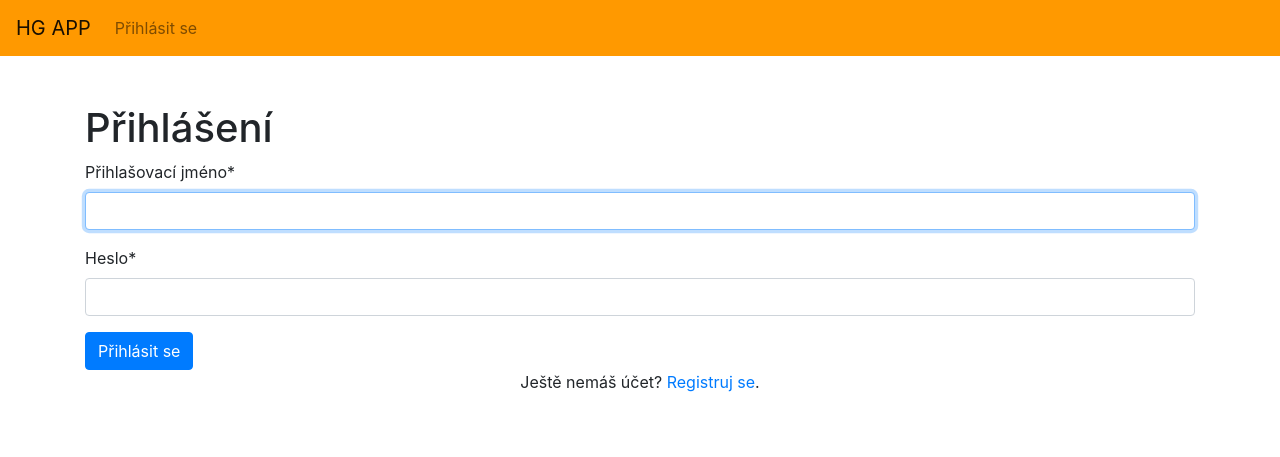
After one commit to wedrt/hg_app, a Django app: page /login in a window 1280 px wide. The commit adds this page. Shown: the top 457 px of the page. Run offline with Django 4.2, Linux system fonts and the light colour scheme; some libraries are stand-ins or nearby versions.

Commit message:
registration and login

```diff
--- a/hg/settings.py
+++ b/hg/settings.py
@@ -38,7 +38,11 @@ INSTALLED_APPS = [
     'django.contrib.messages',
     'django.contrib.staticfiles',
     'hg_app.apps.HgAppConfig',
+    'crispy_forms',
 ]
+
+CRISPY_TEMPLATE_PACK = 'bootstrap4'
+
 
 MIDDLEWARE = [
     'django.middleware.security.SecurityMiddleware',
--- a/hg/urls.py
+++ b/hg/urls.py
@@ -18,6 +18,6 @@ from django.urls import include, path
 
 urlpatterns = [
     path('admin/', admin.site.urls),
-    path('hg_app/', include('hg_app.urls')),
-    path('', include('hg_app.urls')),
+    path('hg_app/', include(('hg_app.urls', 'hg_app'), namespace='hg_app')),
+    path('', include(('hg_app.urls', 'hg_app'), namespace='hg_app')),
 ]
--- /dev/null
+++ b/hg_app/forms.py
@@ -0,0 +1,50 @@
+from django import forms
+from django.contrib.auth.models import User
+from django.contrib.auth.forms import UserCreationForm
+from django.core.exceptions import ValidationError
+from django.contrib.auth.forms import AuthenticationForm, UsernameField
+
+
+class NewUserForm(UserCreationForm):
+    username = forms.CharField(label='Přihlašovací jméno', min_length=5, max_length=150, required=True)
+    email = forms.EmailField(label='Email', required=True)
+    password1 = forms.CharField(label='Heslo', widget=forms.PasswordInput, required=True)
+    password2 = forms.CharField(label='Heslo znovu pro potvrzení', widget=forms.PasswordInput, required=True)
+
+    def username_clean(self):
+        username = self.cleaned_data['username'].lower()
+        new = User.objects.filter(username=username)
+        if new.count():
+            raise ValidationError("Hráč se zadaným jmnénem už existuje")
+        return username
+
+    def email_clean(self):
+        email = self.cleaned_data['email'].lower()
+        new = User.objects.filter(email=email)
+        if new.count():
+            raise ValidationError(" Email je už použitý")
+        return email
+
+    def clean_password2(self):
+        password1 = self.cleaned_data['password1']
+        password2 = self.cleaned_data['password2']
+
+        if password1 and password2 and password1 != password2:
+            raise ValidationError("Hesla se neshodují")
+        return password2
+
+    def save(self, commit=True):
+        user = User.objects.create_user(
+            self.cleaned_data['username'],
+            self.cleaned_data['email'],
+            self.cleaned_data['password1']
+        )
+        return user
+
+
+class LoginForm(AuthenticationForm):
+    username = UsernameField(
+        label='Přihlašovací jméno',
+        widget=forms.TextInput(attrs={'autofocus': True})
+    )
+    password = forms.CharField(label='Heslo', widget=forms.PasswordInput, required=True)
--- /dev/null
+++ b/hg_app/templates/hg_app/header.html
@@ -0,0 +1,20 @@
+<!DOCTYPE html>
+<html>
+  <head>
+    <!-- Required meta tags -->
+    <meta charset="utf-8">
+    <meta name="viewport" content="width=device-width, initial-scale=1.0">
+    <link rel="stylesheet" href="https://cdn.jsdelivr.net/npm/bootstrap@4.5.3/dist/css/bootstrap.min.css" integrity="sha384-TX8t27EcRE3e/ihU7zmQxVncDAy5uIKz4rEkgIXeMed4M0jlfIDPvg6uqKI2xXr2" crossorigin="anonymous">
+
+    <title>HG APP</title>
+  </head>
+ <body>
+
+    {% include 'hg_app/includes/navbar.html' %}
+
+    {% block content %}
+
+    {% endblock %}
+
+  </body>
+</html>
--- /dev/null
+++ b/hg_app/templates/hg_app/includes/navbar.html
@@ -0,0 +1,27 @@
+<!--Navbar-->
+<nav class="navbar navbar-expand-lg navbar-light" style="background-color: #ff9900;">
+  <a class="navbar-brand" href="">HG APP</a>
+  <button class="navbar-toggler" type="button" data-toggle="collapse" data-target="#navbarText" aria-controls="navbarText" aria-expanded="False" aria-label="Toggle navigation">
+    <span class="navbar-toggler-icon"></span>
+  </button>
+  <div class="collapse navbar-collapse" id="navbarText">
+    <ul class="navbar-nav mr-auto">
+      {% if user.is_authenticated %}
+
+      <li class="nav-item">
+        <a class="nav-link" href="/logout">Logout</a>
+      </li>
+      <li class="nav-item">
+        <a class="nav-link" href="#">Přihlášený hráč: {{user.username}}</a>
+      </li>
+
+      {% else %}
+
+      <li class="nav-item">
+        <a class="nav-link" href="/login">Přihlásit se</a>
+      </li>
+
+      {% endif %}
+    </ul>
+  </div>
+</nav>
--- /dev/null
+++ b/hg_app/templates/hg_app/login.html
@@ -0,0 +1,19 @@
+{% extends "hg_app/header.html" %}
+{% load crispy_forms_filters %}
+
+{% block content %}
+
+{% load crispy_forms_tags %}
+
+<!--Login-->
+<div class="container py-5">
+  <h1>Přihlášení</h1>
+  <form method="POST">
+    {% csrf_token %}
+    {{ login_form|crispy }}
+    <button class="btn btn-primary" type="submit">Přihlásit se</button>
+  </form>
+  <p class="text-center">Ještě nemáš účet? <a href="/register">Registruj se</a>.</p>
+</div>
+
+{% endblock %}
--- a/hg_app/urls.py
+++ b/hg_app/urls.py
@@ -4,4 +4,7 @@ from . import views
 
 urlpatterns = [
     path('', views.index, name='index'),
+    path("register", views.register_request, name="register"),
+    path("login", views.login_request, name="login"),
+    path("logout", views.logout_request, name= "logout"),
 ]
--- a/hg_app/views.py
+++ b/hg_app/views.py
@@ -1,6 +1,48 @@
-from django.shortcuts import render
 from django.http import HttpResponse
+from django.shortcuts import render, redirect
+from .forms import NewUserForm, LoginForm
+from django.contrib import messages
+from django.contrib.auth import login, authenticate, logout
+from django.contrib.auth.forms import AuthenticationForm
 
 
 def index(request):
-    return HttpResponse("HG webová aplikace. Alfa verze.")
+    return render(request=request, template_name="hg_app/index.html")
+
+
+def register_request(request):
+    if request.method == "POST":
+        form = NewUserForm(request.POST)
+        if form.is_valid():
+            user = form.save()
+            login(request, user)
+            messages.success(request, "Registrace proběhla úspěšně.")
+            return redirect("hg_app:index")
+        messages.error(request, "Registrace selhala.")
+    form = NewUserForm()
+    return render(request=request, template_name="hg_app/register.html", context={"register_form": form})
+
+
+def login_request(request):
+    if request.method == "POST":
+        form = LoginForm(request, data=request.POST)
+        if form.is_valid():
+            username = form.cleaned_data.get('username')
+            password = form.cleaned_data.get('password')
+            user = authenticate(username=username, password=password)
+            if user is not None:
+                login(request, user)
+                messages.info(request, f"Přihlásil(a) ses jako {username}.")
+                return redirect("hg_app:index")
+            else:
+                messages.error(request, "Nesprávné přihlašovací jméno nebo heslo.")
+        else:
+            messages.error(request, "Nesprávné přihlašovací jméno nebo heslo.")
+    form = LoginForm()
+    return render(request=request, template_name="hg_app/login.html", context={"login_form": form})
+
+
+def logout_request(request):
+    logout(request)
+    messages.info(request, "Odhlášení proběhlo úspěšně")
+    return redirect("hg_app:index")
```
Also changed, not shown: hg_app/models.py (+28 -0 lines), hg_app/templates/hg_app/index.html (+14 -8 lines), hg_app/templates/hg_app/register.html (added, +19 -0 lines), hg_app/migrations/0001_initial.py, hg_app/migrations/0002_rename_number_place_id.py (deleted), hg_app/migrations/0003_package_point_delete_place.py (deleted).
